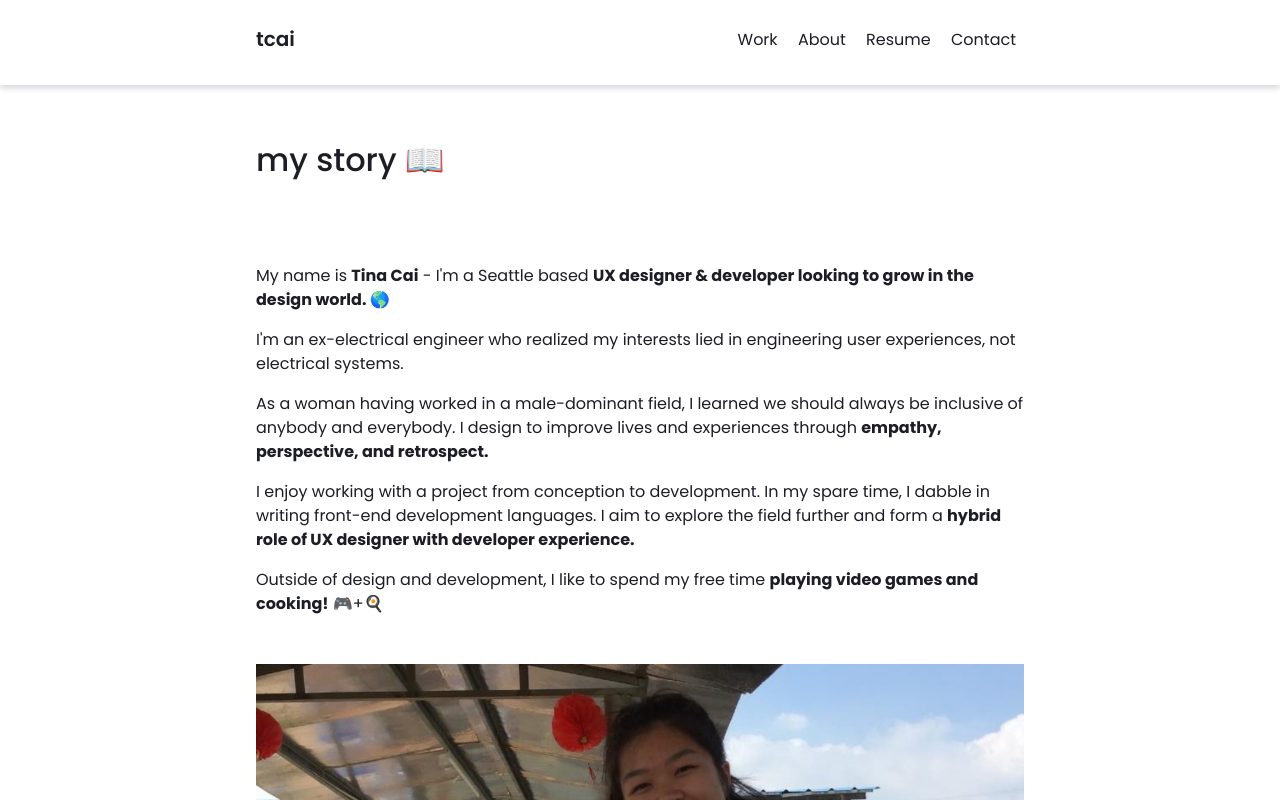
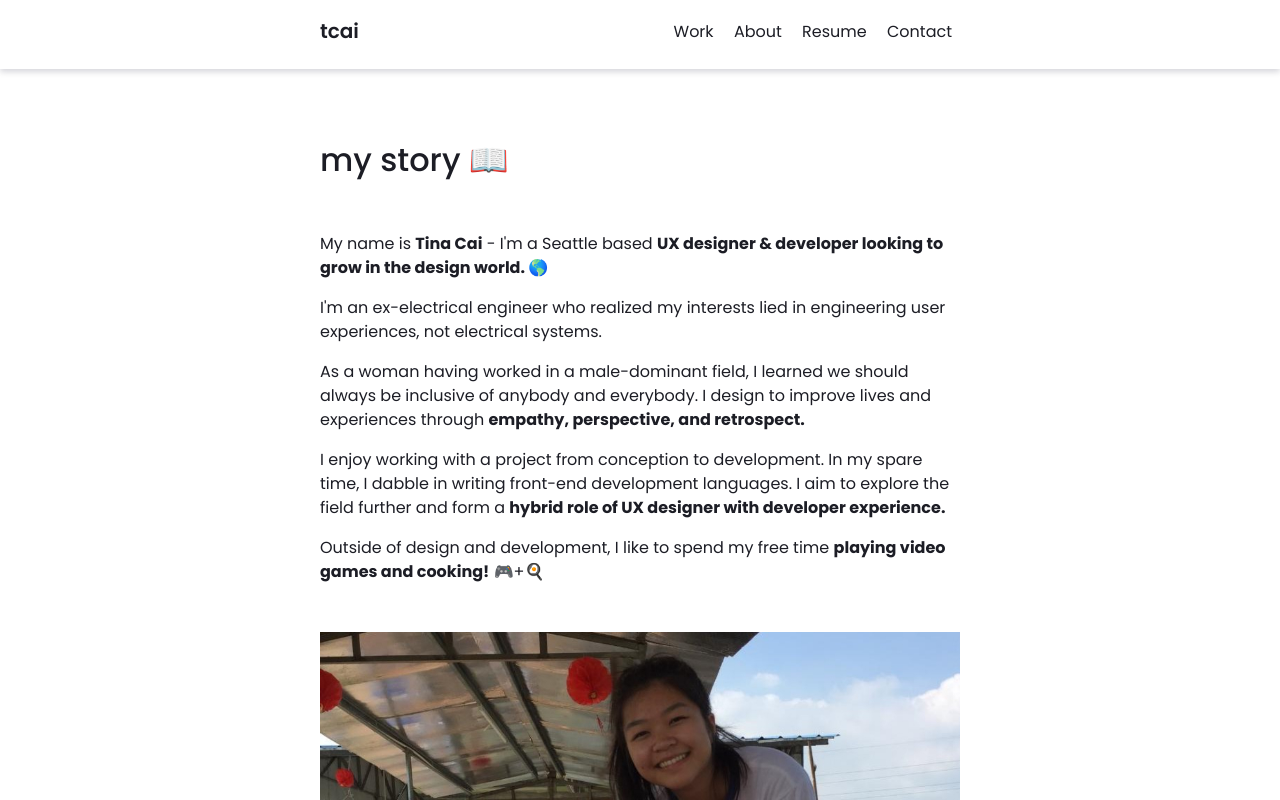
Before and after one commit to tinacai1997/portfolio-website, a plain HTML site: page about.html in a window 1280 px wide. Shown: the top 800 px of the page. Drawn offline with Linux system fonts and the light colour scheme.

Commit message:
Change content width for larger screens from 60 to 50%, reduce header height
Reduce bottom margin of my story in about pge

```diff
--- a/about.html
+++ b/about.html
@@ -48,7 +48,7 @@
       <!-- About Container -->
       <div class="about-container">
         <div>
-          <h3>my story 📖</h3>
+          <h3 id="my-story">my story 📖</h3>
         </div>
 
         <!-- About Description-->
--- a/css/style.css
+++ b/css/style.css
@@ -159,7 +159,7 @@ a:focus {
 header {
   position: absolute;
   width: 100%;
-  padding: 0.75em 0;
+  padding: 0.25em 0;
   box-shadow: 0px 3px 6px 0px rgba(0, 6, 39, 0.16);
 }
 
@@ -267,6 +267,10 @@ section {
 .about-container {
   margin-top: 5.5em;
   padding-top: 3em;
+}
+
+#my-story {
+  margin-bottom: 1.5em;
 }
 
 #about-description {
@@ -452,7 +456,7 @@ section {
   } */
 
   .section-margin {
-    width: 60%;
+    width: 50%;
     margin: 0 auto;
   }
 
```
